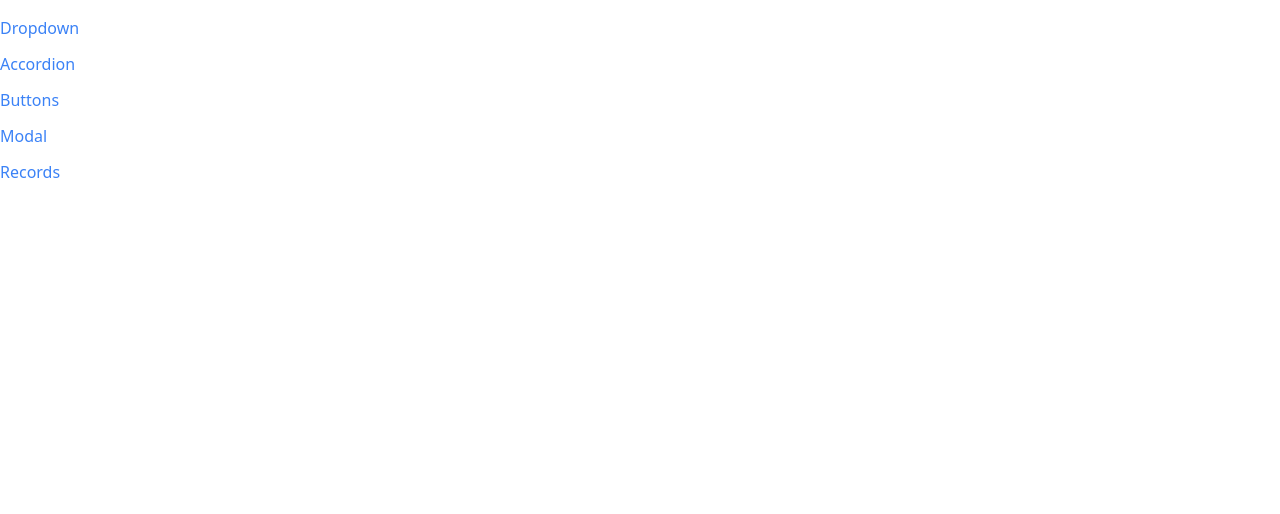
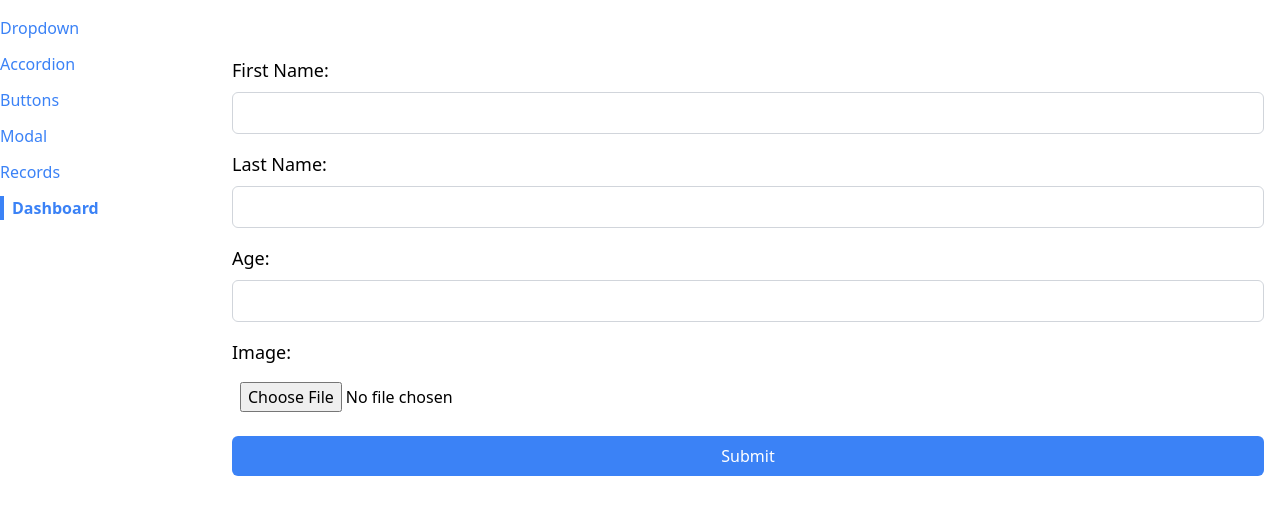
Before and after one commit to Meru45/CC-client, a React (Create React App) app: page /dashboard in a window 1280 px wide. Shown: the top 514 px of the page. Built offline with nearby package versions, Linux system fonts and the light colour scheme.

Commit message:
patient dashboard added

```diff
--- a/src/App.js
+++ b/src/App.js
@@ -3,6 +3,7 @@ import Route from "./components/Route";
 import SideBar from "./components/SideBar";
 import HomePage from "./pages/HomePage";
 import RecordsPage from "./pages/Records";
+import Dashboard from "./pages/Dashboard";
 
 const App = () => {
     const [loggedIn, setLoggedIn] = useState(true);
@@ -15,6 +16,9 @@ const App = () => {
                         <Route path="/records">
                             <RecordsPage />
                         </Route>
+                        <Route path="/dashboard">
+                            <Dashboard />
+                        </Route>
                     </div>
                 </div>
             ) : (
--- a/src/components/SideBar.js
+++ b/src/components/SideBar.js
@@ -23,6 +23,10 @@ const SideBar = () => {
             label: "Records",
             path: "/records",
         },
+        {
+            label: "Dashboard",
+            path: "/dashboard",
+        },
     ];
 
     const renderedLinks = links.map((link) => {
--- /dev/null
+++ b/src/pages/Dashboard.js
@@ -0,0 +1,131 @@
+import React, { useState } from "react";
+
+const Dashboard = () => {
+    const [firstName, setFirstName] = useState("");
+    const [lastName, setLastName] = useState("");
+    const [age, setAge] = useState("");
+    const [selectedFile, setSelectedFile] = useState({});
+    const [previewImage, setPreviewImage] = useState(null);
+
+    const handleFirstNameChange = (event) => {
+        setFirstName(event.target.value);
+    };
+
+    const handleLastNameChange = (event) => {
+        setLastName(event.target.value);
+    };
+
+    const handleAgeChange = (event) => {
+        setAge(event.target.value);
+    };
+
+    const handleFileChange = (event) => {
+        const file = event.target.files[0];
+        setSelectedFile(file);
+        if (file) {
+            const reader = new FileReader();
+            reader.onload = (e) => setPreviewImage(e.target.result);
+            reader.readAsDataURL(file);
+        } else {
+            setPreviewImage(null);
+        }
+    };
+
+    const handleSubmit = (event) => {
+        // form submission logic here
+        const formData = new FormData();
+        formData.append("img", selectedFile.pictureAsFile);
+
+        for (let key of formData.entries()) {
+            console.log(key[0] + ", " + key[1]);
+        }
+
+        console.log(formData);
+        // Clear the form after successful submission
+        // setFirstName("");
+        // setLastName("");
+        // setAge("");
+        // setSelectedFile(null);
+        // setPreviewImage(null);
+        event.preventDefault();
+    };
+
+    return (
+        <div className="container mx-auto py-10 px-4">
+            <form onSubmit={handleSubmit} className="flex flex-col space-y-4">
+                <div className="flex flex-col">
+                    <label
+                        htmlFor="firstName"
+                        className="text-lg font-medium mb-2"
+                    >
+                        First Name:
+                    </label>
+                    <input
+                        id="firstName"
+                        type="text"
+                        className="rounded-md border border-gray-300 p-2 focus:outline-none focus:ring-2 focus:ring-blue-500"
+                        value={firstName}
+                        onChange={handleFirstNameChange}
+                        required
+                    />
+                </div>
+                <div className="flex flex-col">
+                    <label
+                        htmlFor="lastName"
+                        className="text-lg font-medium mb-2"
+                    >
+                        Last Name:
+                    </label>
+                    <input
+                        id="lastName"
+                        type="text"
+                        className="rounded-md border border-gray-300 p-2 focus:outline-none focus:ring-2 focus:ring-blue-500"
+                        value={lastName}
+                        onChange={handleLastNameChange}
+                        required
+                    />
+                </div>
+                <div className="flex flex-col">
+                    <label htmlFor="age" className="text-lg font-medium mb-2">
+                        Age:
+                    </label>
+                    <input
+                        id="age"
+                        type="number"
+                        className="rounded-md border border-gray-300 p-2 focus:outline-none focus:ring-2 focus:ring-blue-500"
+                        value={age}
+                        onChange={handleAgeChange}
+                        required
+                    />
+                </div>
+                <div className="flex flex-col">
+                    <label htmlFor="image" className="text-lg font-medium mb-2">
+                        Image:
+                    </label>
+                    <input
+                        id="image"
+                        type="file"
+                        className="p-2"
+                        onChange={handleFileChange}
+                        required
+                    />
+                    {previewImage && (
+                        <img
+                            src={previewImage}
+                            alt="Image preview"
+                            className="w-30 h-30 object-cover square-full mt-2"
+                        />
+                    )}
+                </div>
+                <button
+                    type="submit"
+                    className="bg-blue-500 hover:bg-blue-700 text-white rounded-md p-2 font-medium"
+                >
+                    Submit
+                </button>
+            </form>
+        </div>
+    );
+};
+
+export default Dashboard;
```
